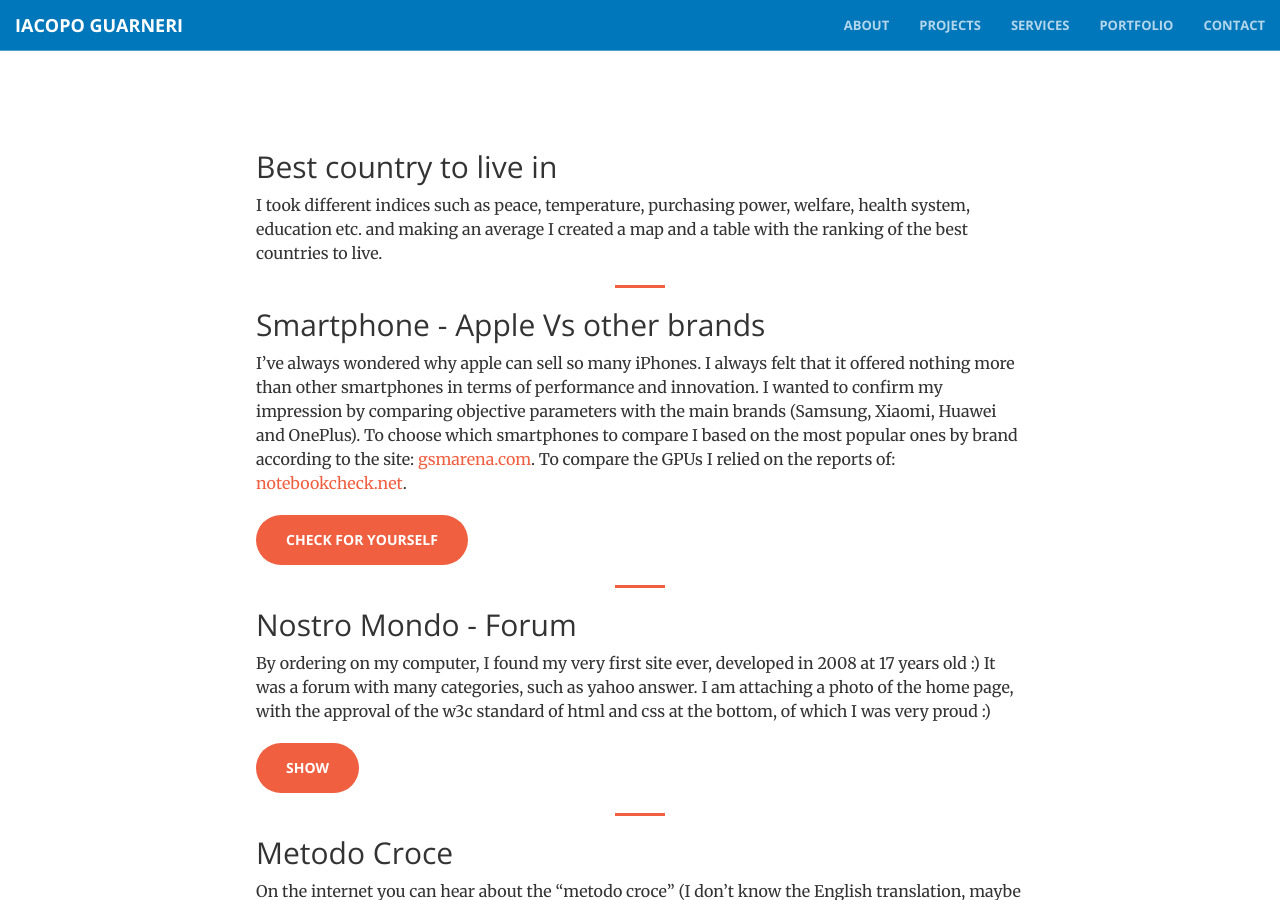
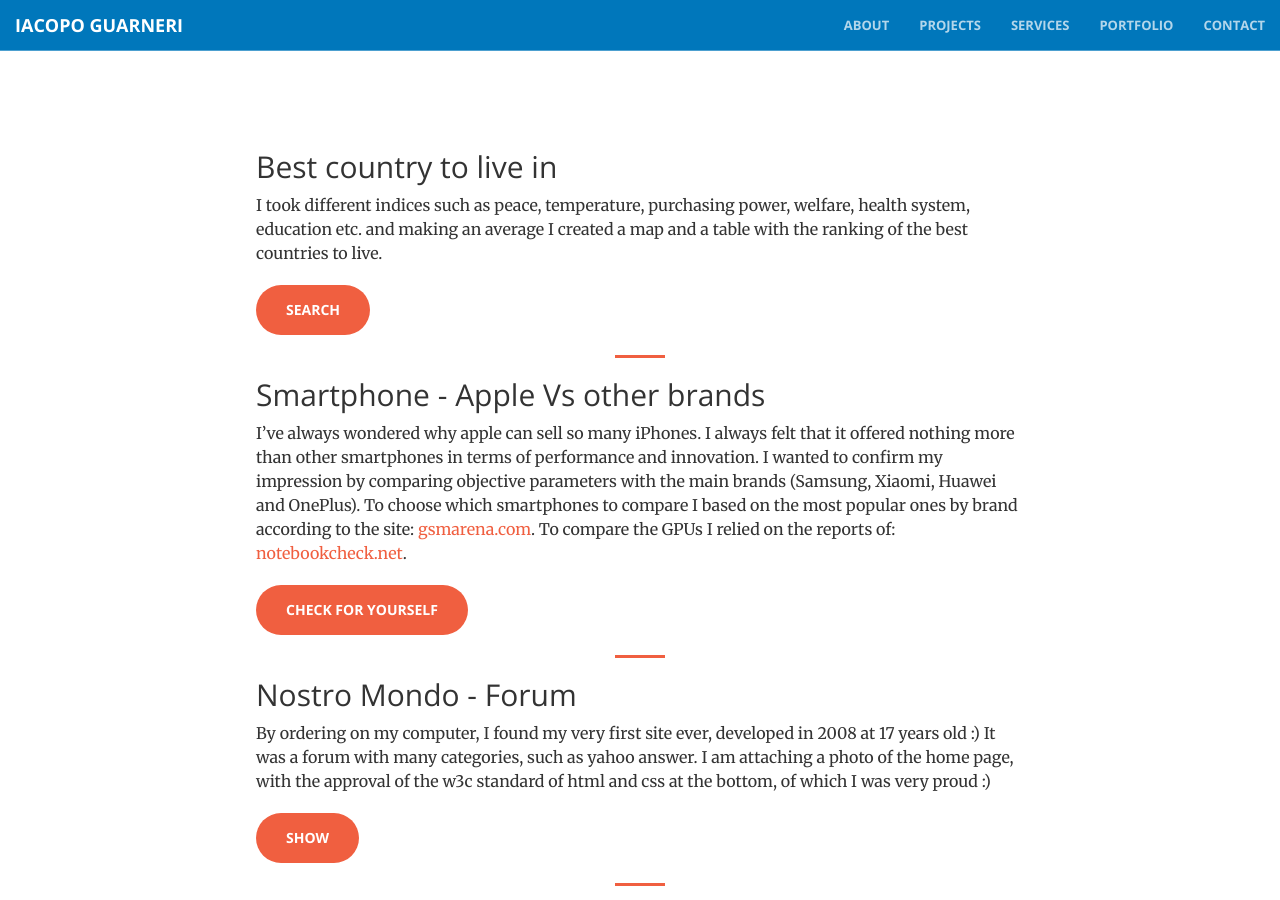
Before and after one commit to iacoposk8/iacoposk8.github.io, a Jekyll site: the page built from projects.md, in a window 1280 px wide and 900 px high. Built offline with Jekyll 4.4.1, drawn with Linux system fonts in a browser that asks for light colours.

Commit message:
Update projects.md

```diff
--- a/projects.md
+++ b/projects.md
@@ -4,6 +4,8 @@
 ---
 ## Best country to live in
 I took different indices such as peace, temperature, purchasing power, welfare, health system, education etc. and making an average I created a map and a table with the ranking of the best countries to live.
+
+<a href="/projects/best-country" class="btn btn-primary btn-xl">Search</a>
 
 ---
 
```
